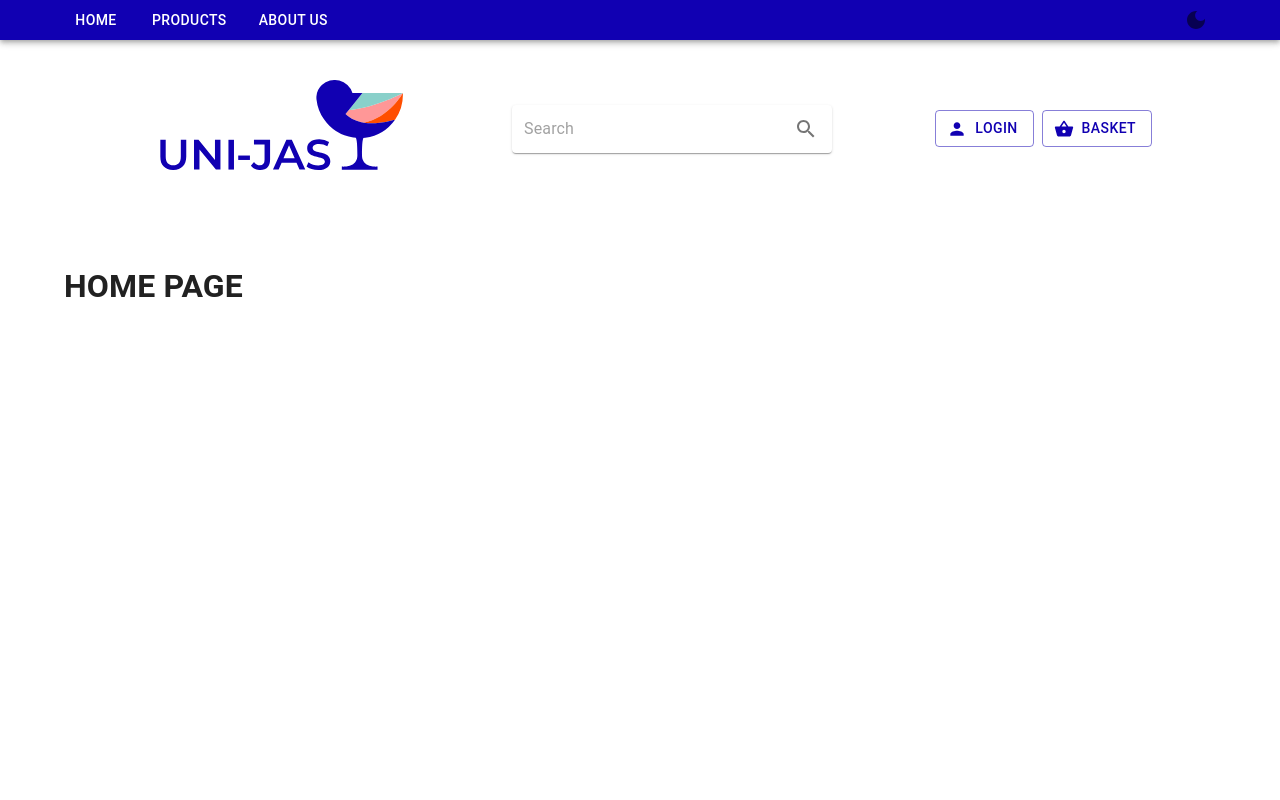
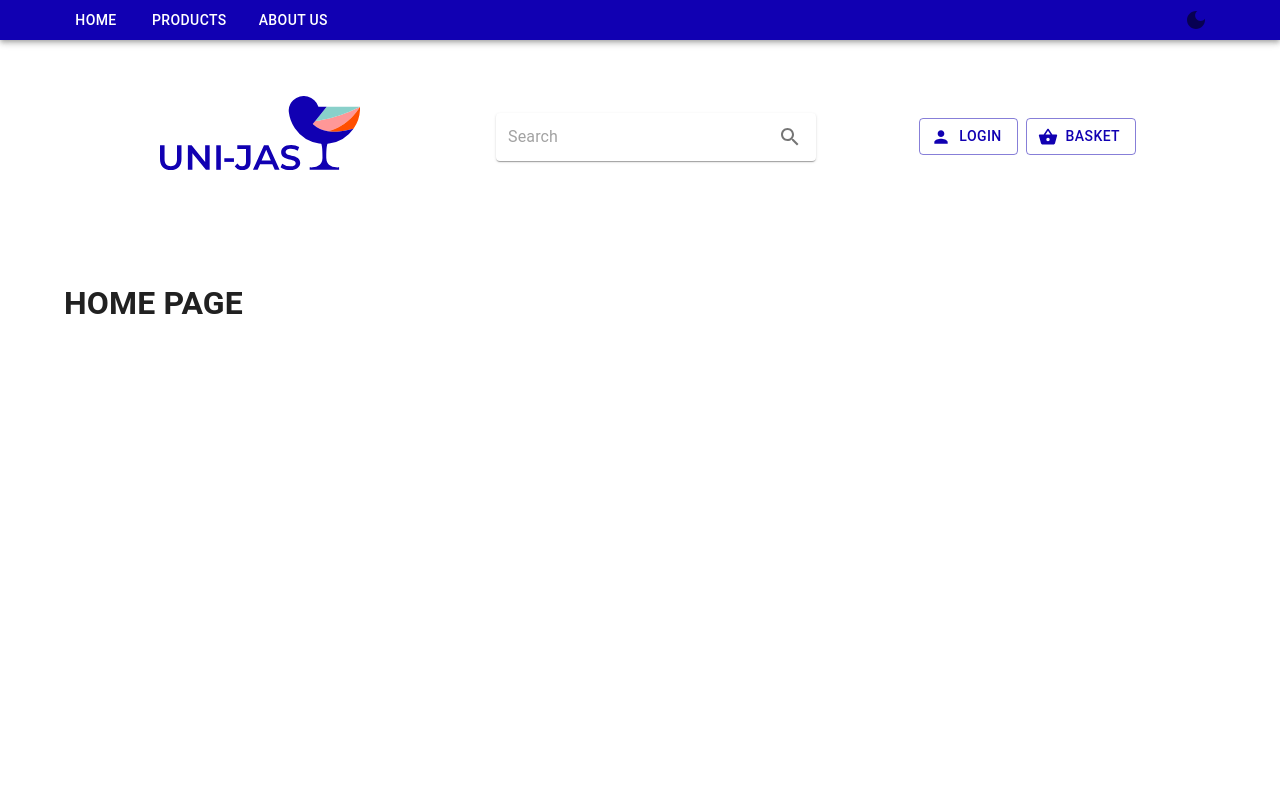
Before and after one commit to slavikmichal/fi-pv247-eshop, a React (Create React App) app in the folder uni-jas-eshop/: page / in a window 1280 px wide. Shown: the top 800 px of the page. Built offline with nearby package versions, Linux system fonts and the light colour scheme; no server answers; the HTML template or start-up script is replaced by a standard one.

Commit message:
updated fixed logos

```diff
--- a/uni-jas-eshop/src/components/Layout.tsx
+++ b/uni-jas-eshop/src/components/Layout.tsx
@@ -91,12 +91,12 @@ const Layout: FC = ({ children }) => {
 				justifyContent="center"
 				overflow="visible"
 			>
-				<Grid item md={3} sx={{ marginRight: 8 }}>
+				<Grid item md={3} sx={{ margin: 2 }}>
 					{theme.palette.mode === 'light' ? (
 						<LogoLight style={{ maxHeight: 90 }} />
 					) : (
 						// TODO: add dark logo after correcting svg
-						<LogoLight style={{ maxHeight: 90 }} />
+						<LogoDark style={{ maxHeight: 90 }} />
 					)}
 				</Grid>
 				<Grid item md={3}>
```
Also changed, not shown: uni-jas-eshop/src/resources/logo_dark.svg, uni-jas-eshop/src/resources/logo_light.svg.
